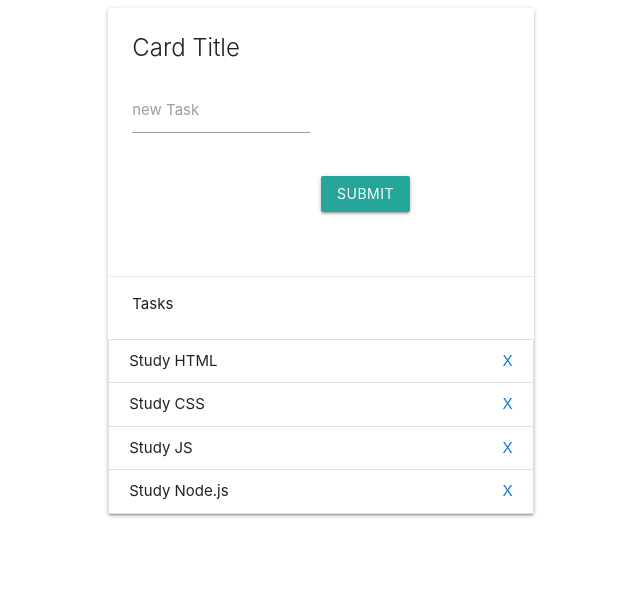
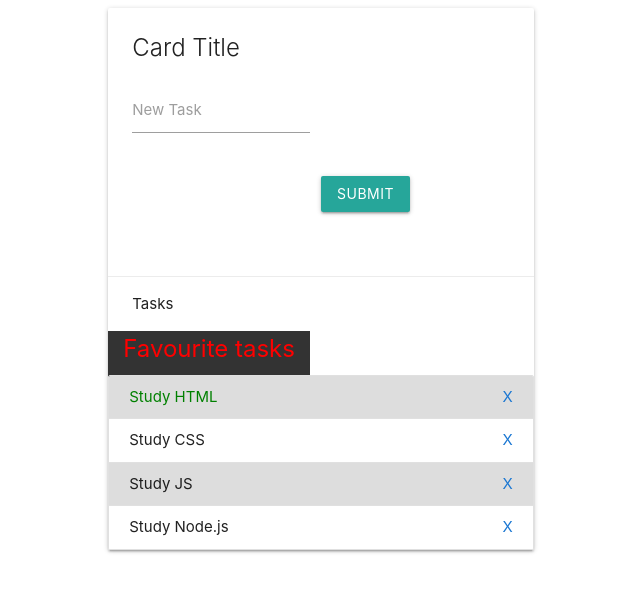
Before and after one commit to ViktorLumiste/Proge-II, a plain HTML site: page index.html in a window 1280 px wide. Shown: the whole page, without its empty margins (95-735 px from the left). Drawn offline with nearby package versions, Linux system fonts and the light colour scheme.

Commit message:
DOM selector for single and multiple elements

```diff
--- a/app.js
+++ b/app.js
@@ -1,33 +1,38 @@
 let val
 
-val = document
-val = document.all[6]
-val = document.all.length
+// val = document.getElementById("task-form")
+// val = document.getElementById("task-form").id
+// val = document.getElementById("task-form").className
 
-val = document.head
-val = document.body
+const taskTitle = document.getElementById("task-title")
 
-val = document.doctype
-val = document.domain
-val = document.URL
-val = document.characterSet
-val = document.contentType
+taskTitle.style.background = "#333"
+taskTitle.style.color = "#fff"
+taskTitle.style.padding = "15px"
 
-val = document.forms
-val = document.forms[0]
-val = document.forms[0].method
-val = document.forms[0].action
-val = document.forms[0].id
+taskTitle.textContent= "Defined tasks"
+taskTitle.innerText= "Favourite tasks"
+taskTitle.innerHTML= "<b style='color:red'>Favourite tasks</b>"
 
-val = document.links
-val = document.links[0]
-val = document.links[0].id
-val = document.links[0].className
-val = document.links[0].classList
-val = document.links[0].classList[2]
+val = document.querySelector("#task-title")
+val = document.querySelector(".card-title")
+val = document.querySelector('ul')
+val = document.querySelector('li')
 
-val=document.scripts
-val=document.scripts[0]
-val=document.scripts[1]
-val=document.scripts[1].getAttribute('src')
+const task = document.querySelector('li')
+task.style.color = "green"
+
+// val = document.querySelector('li:last-child')
+// document.querySelector('li:nth-child(odd)').style.background = "#ccc"
+// document.querySelector('li:nth-child(even)').style.background = "#f4f4f4"
+
+val = document.querySelectorAll("li")
+odd_li = document.querySelectorAll("li:nth-child(odd)")
+odd_li.forEach((li)=>{
+    li.style.background = "#ddd"
+})
+
+
+
 console.log(val)
+console.log(taskTitle)
--- a/index.html
+++ b/index.html
@@ -22,7 +22,7 @@
                                 <div class="row">
                                     <div class="input-field col s6">
                                         <input type="text" id="task">
-                                        <label for="task">new Task</label>
+                                        <label for="task">New Task</label>
                                     </div>
                                 </div>
                                 <div class="row">
@@ -33,6 +33,7 @@
                         </div>
                     </div>
                     <div class="card-action">Tasks</div>
+                    <span class="card-title" id="task-title">My tasks</span>
                         <ul class="collection">
                             <li class="collection-item">Study HTML<a href="#" class="blue-text text-darken-2 secondary-content">X</a></li>
                             <li class="collection-item">Study CSS<a href="#" class="blue-text text-darken-2 secondary-content">X</a></li>
```
Lines whose indentation alone changed are shown as unchanged.
